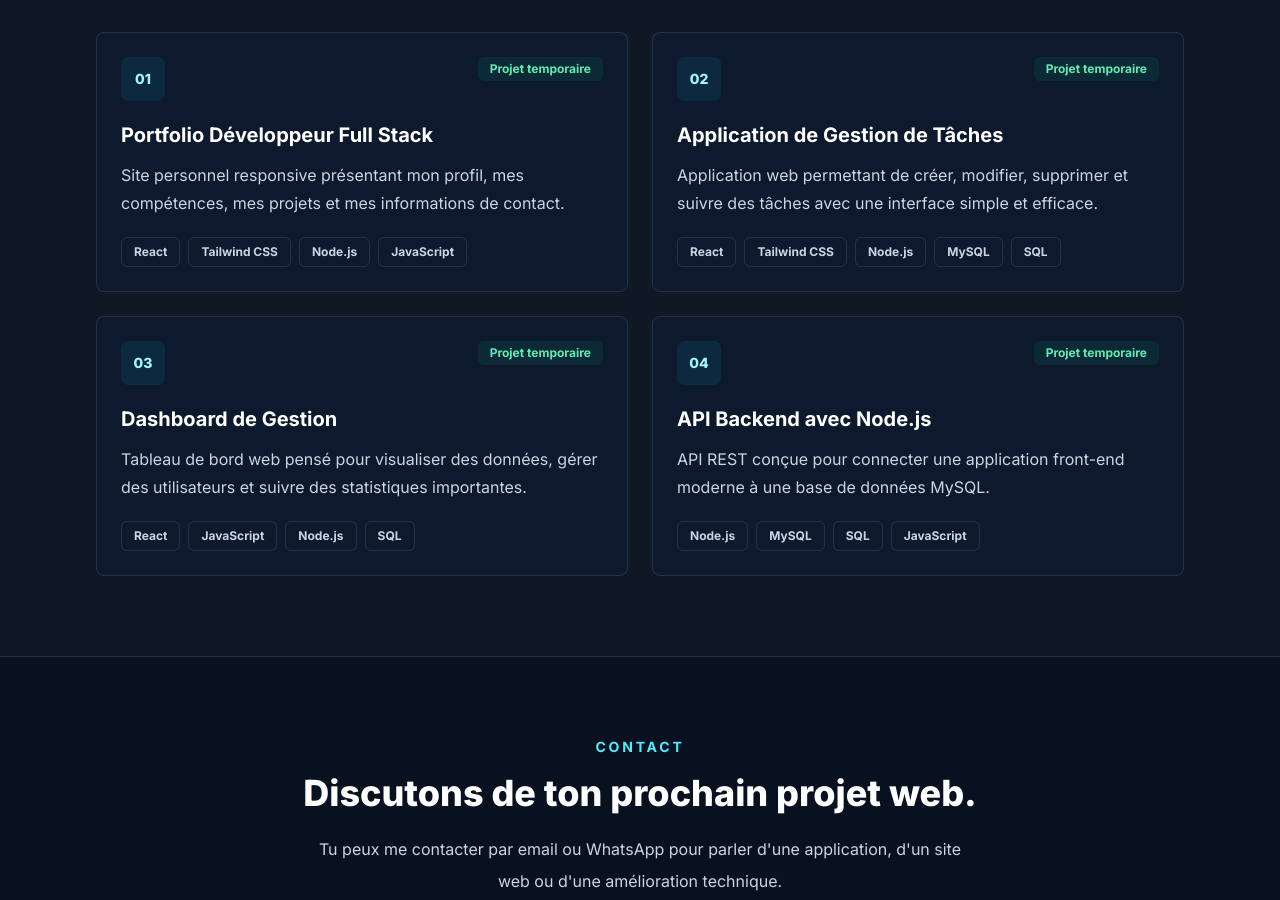
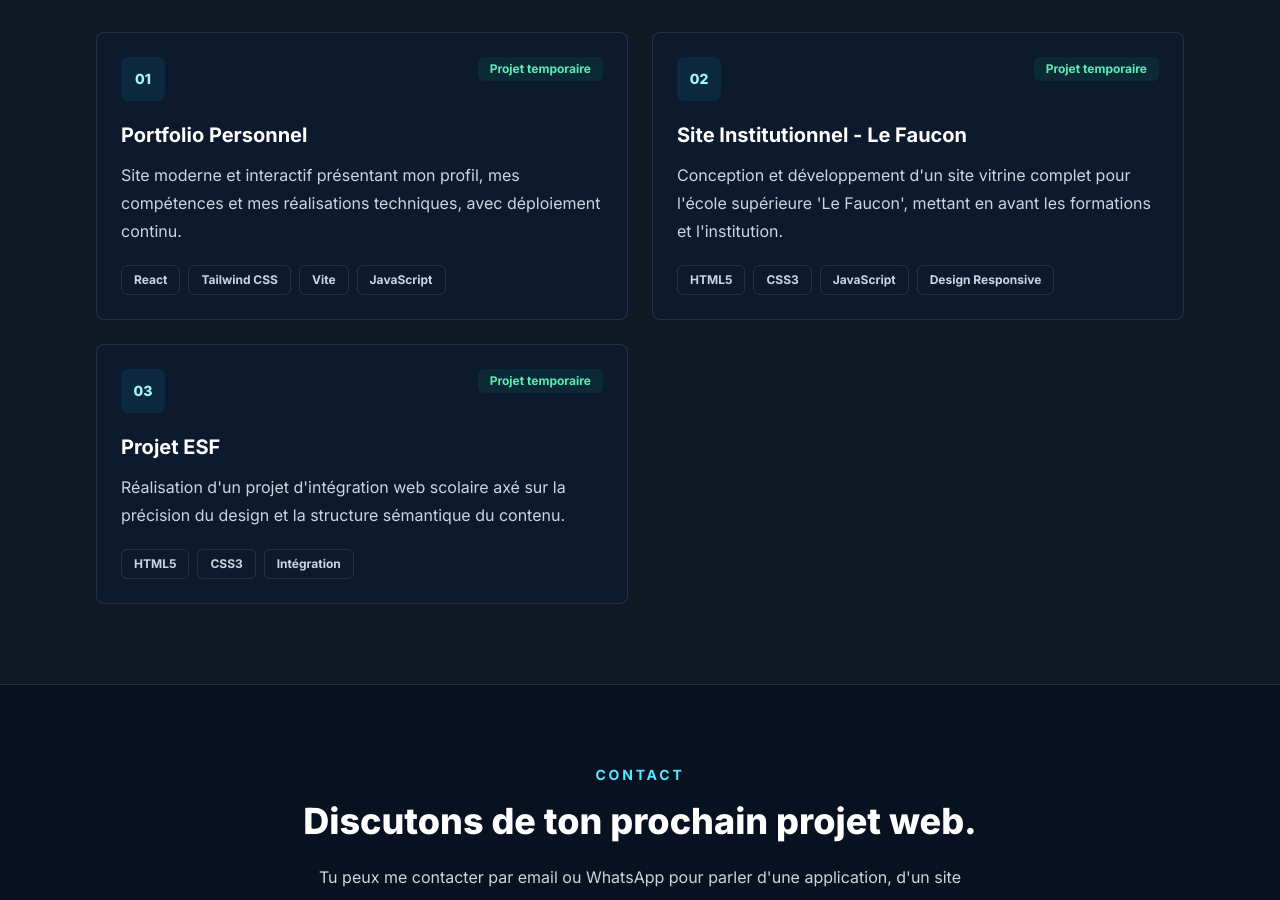
Before and after one commit to projet-sit/portfolio-personel, a React (Vite) app: page / in a window 1280 px wide. Shown: the part 1960-2860 px from the top of the page. Built offline with nearby package versions, Linux system fonts and the light colour scheme.

Commit message:
Update portfolio with real GitHub projects

```diff
--- a/src/App.jsx
+++ b/src/App.jsx
@@ -39,28 +39,22 @@ const skillGroups = [
 
 const projects = [
   {
-    name: "Portfolio Développeur Full Stack",
+    name: "Portfolio Personnel",
     description:
-      "Site personnel responsive présentant mon profil, mes compétences, mes projets et mes informations de contact.",
-    technologies: ["React", "Tailwind CSS", "Node.js", "JavaScript"],
+      "Site moderne et interactif présentant mon profil, mes compétences et mes réalisations techniques, avec déploiement continu.",
+    technologies: ["React", "Tailwind CSS", "Vite", "JavaScript"],
   },
   {
-    name: "Application de Gestion de Tâches",
+    name: "Site Institutionnel - Le Faucon",
     description:
-      "Application web permettant de créer, modifier, supprimer et suivre des tâches avec une interface simple et efficace.",
-    technologies: ["React", "Tailwind CSS", "Node.js", "MySQL", "SQL"],
+      "Conception et développement d'un site vitrine complet pour l'école supérieure 'Le Faucon', mettant en avant les formations et l'institution.",
+    technologies: ["HTML5", "CSS3", "JavaScript", "Design Responsive"],
   },
   {
-    name: "Dashboard de Gestion",
+    name: "Projet ESF",
     description:
-      "Tableau de bord web pensé pour visualiser des données, gérer des utilisateurs et suivre des statistiques importantes.",
-    technologies: ["React", "JavaScript", "Node.js", "SQL"],
-  },
-  {
-    name: "API Backend avec Node.js",
-    description:
-      "API REST conçue pour connecter une application front-end moderne à une base de données MySQL.",
-    technologies: ["Node.js", "MySQL", "SQL", "JavaScript"],
+      "Réalisation d'un projet d'intégration web scolaire axé sur la précision du design et la structure sémantique du contenu.",
+    technologies: ["HTML5", "CSS3", "Intégration"],
   },
 ];
 
```
